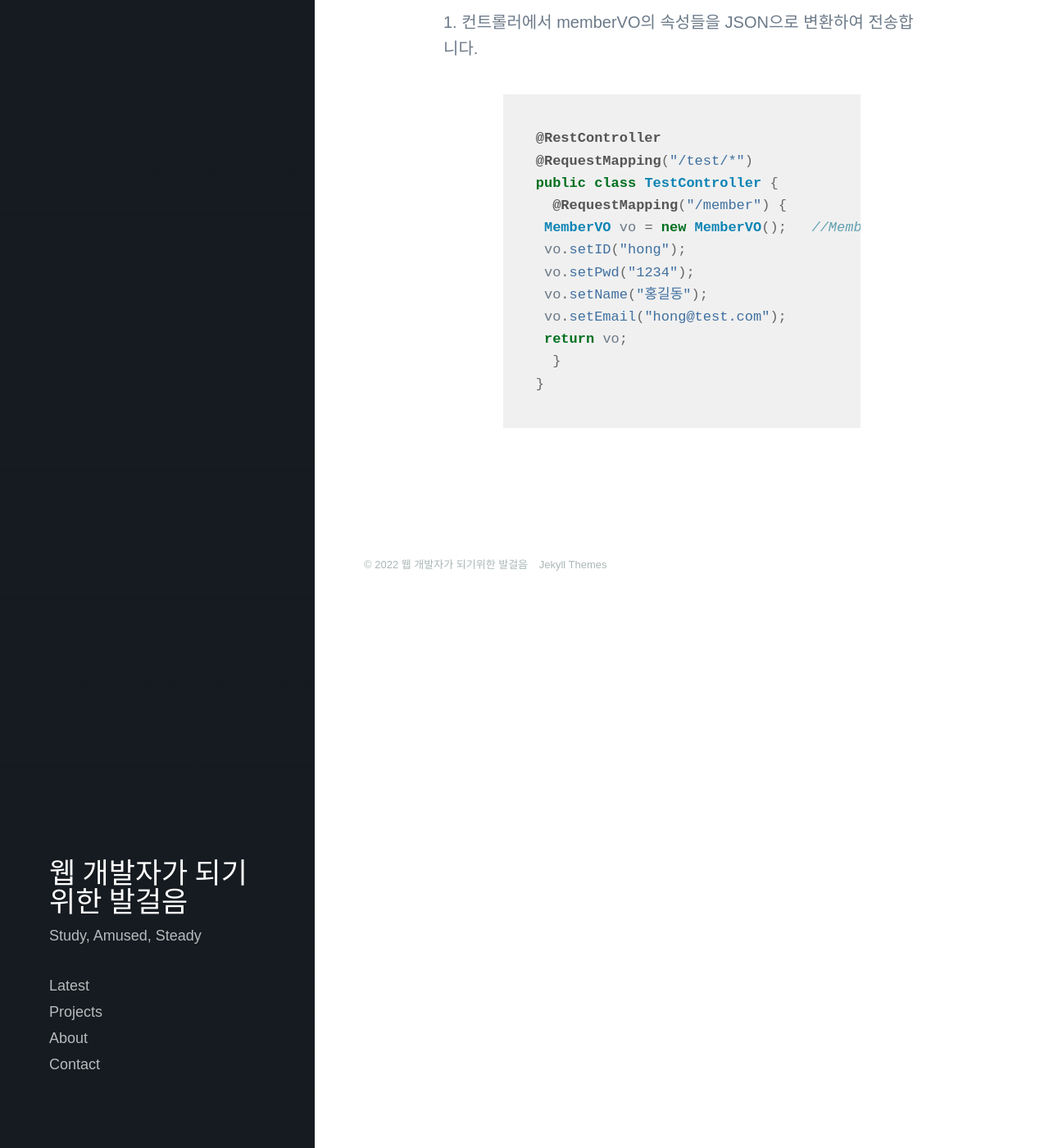
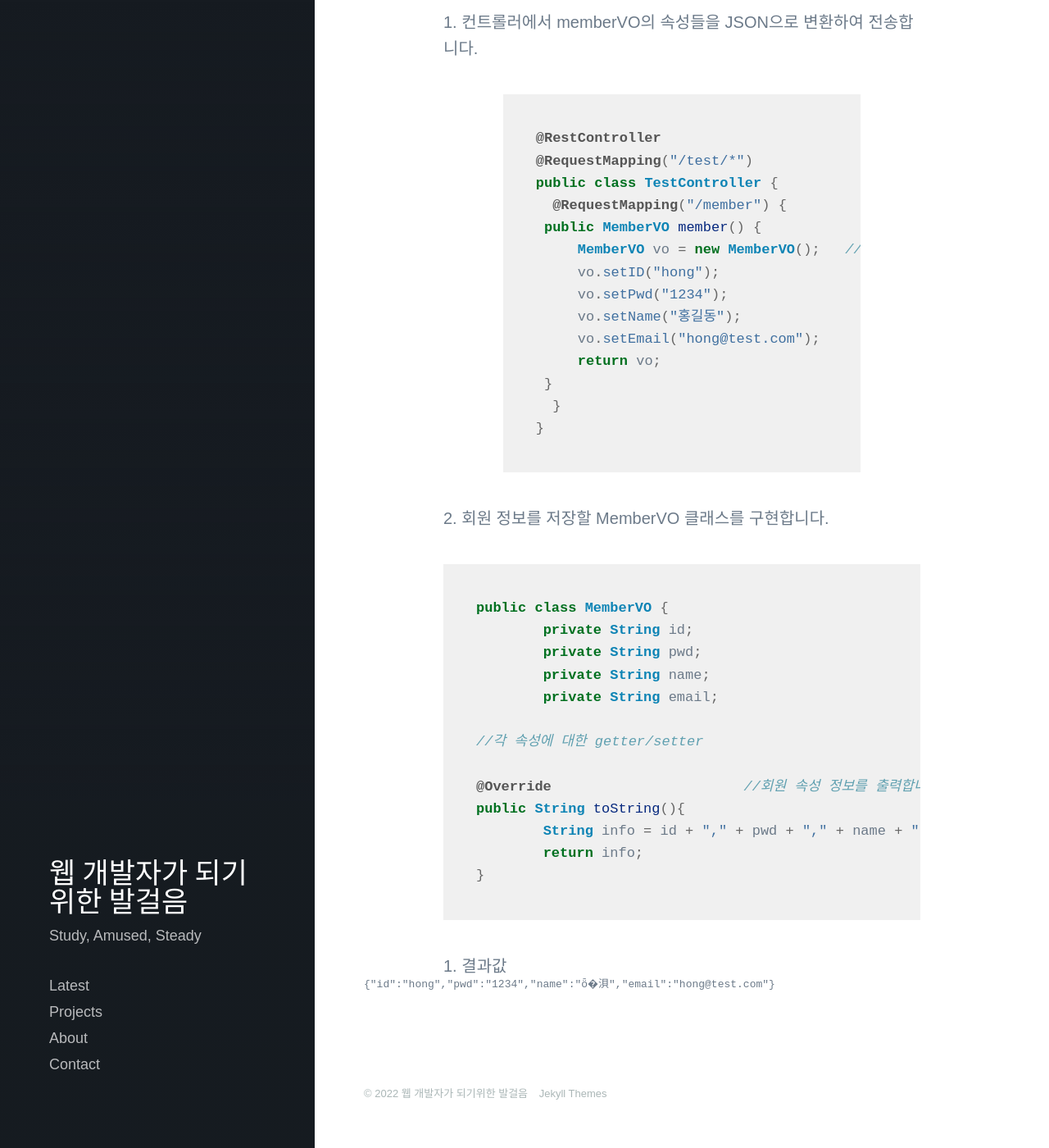
Before and after one commit to lawijdo201/lawijdo201.github.io, a Jekyll site: the page built from _posts/2022-10-12-Rest-API.md, in a window 1280 px wide and 1400 px high, scrolled down 2158 px. Shown: the whole window at 82% size. Built offline with Jekyll 4.4.1, drawn with Linux system fonts in a browser that asks for light colours; nearby versions of some CDN libraries; some web fonts are replaced.

Commit message:
Update 2022-10-12-Rest-API.md

````diff
--- a/_posts/2022-10-12-Rest-API.md
+++ b/_posts/2022-10-12-Rest-API.md
@@ -60,12 +60,37 @@ public class TestController {
 @RequestMapping("/test/*")
 public class TestController {
   @RequestMapping("/member") {
-    MemberVO vo = new MemberVO();   //MemberVO 객체의 속성 값을 지정한 후 JSON으로 전송합니다.
-    vo.setID("hong");
-    vo.setPwd("1234");
-    vo.setName("홍길동");
-    vo.setEmail("hong@test.com");
-    return vo;
+    public MemberVO member() {
+	    MemberVO vo = new MemberVO();   //MemberVO 객체의 속성 값을 지정한 후 JSON으로 전송합니다.
+	    vo.setID("hong");
+	    vo.setPwd("1234");
+	    vo.setName("홍길동");
+	    vo.setEmail("hong@test.com");
+	    return vo;
+	}
   }
 }
 ```
+3. 회원 정보를 저장할 MemberVO 클래스를 구현합니다.
+
+```java
+public class MemberVO {
+	private String id;
+	private String pwd;
+	private String name;
+	private String email;
+
+//각 속성에 대한 getter/setter
+
+@Override			//회원 속성 정보를 출력합니다.
+public String toString(){
+	String info = id + "," + pwd + "," + name + "," + email;
+	return info;
+}
+```
+
+4. 결과값
+
+```JSON
+{"id":"hong","pwd":"1234","name":"ȫ�浿","email":"hong@test.com"}
+```
````
